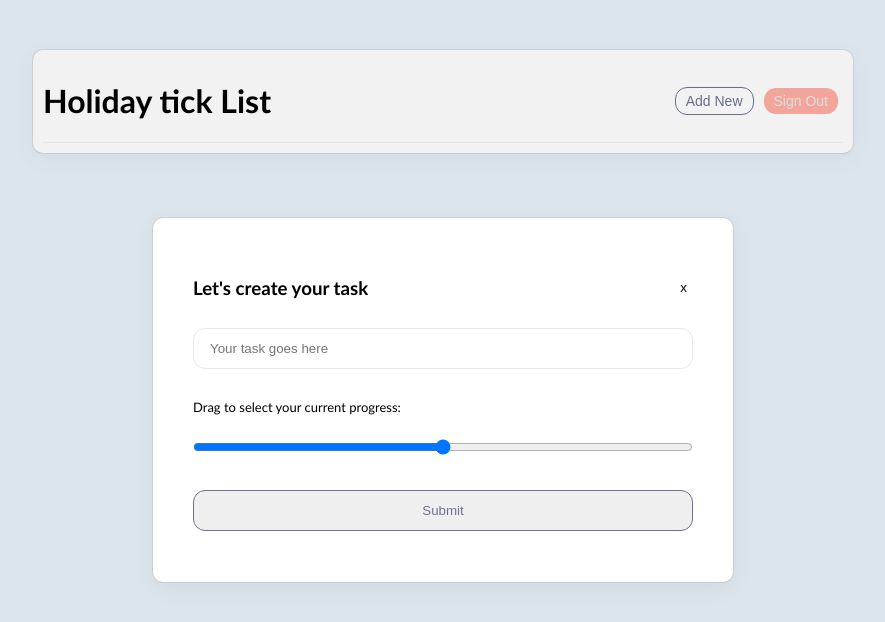
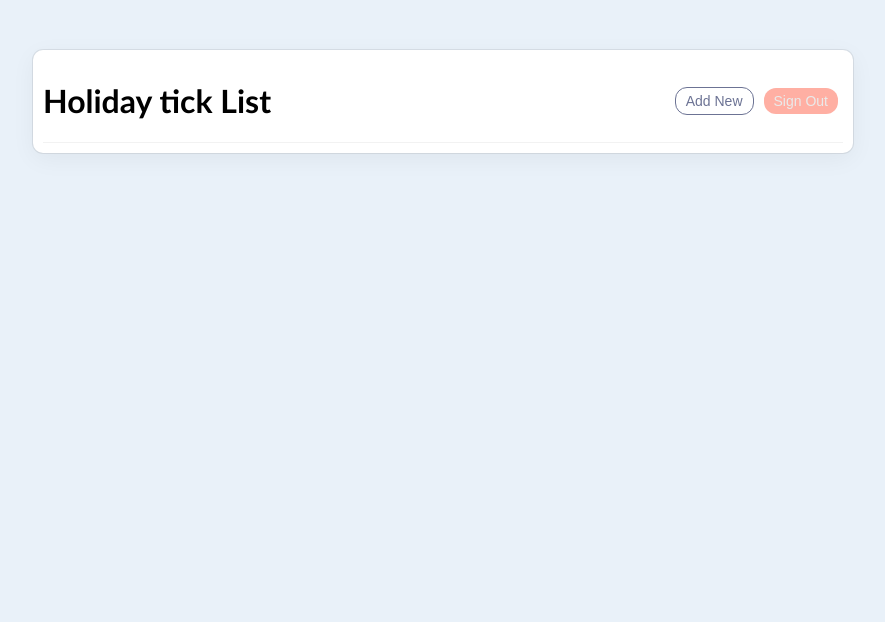
Before and after one commit to Zym0tic/postgreSQL-react-todo, a React (Create React App) app in the folder client/: page / in a window 1280 px wide. Shown: the top 622 px of the page, without its empty margins (197-1082 px from the left). Built offline with nearby package versions, Linux system fonts and the light colour scheme; the HTML template or start-up script is replaced by a standard one.

Commit message:
use state for opening and closing modal with create

```diff
--- a/client/src/components/ListHeader.js
+++ b/client/src/components/ListHeader.js
@@ -1,7 +1,8 @@
-import React from 'react'
+import React, { useState } from 'react'
 import Modal from './Modal'
 
 function ListHeader({ listName }) {
+  const [showModal, setShowModal] = useState(false)
 
 const signOut = () => {
   console.log('sign out')
@@ -11,10 +12,10 @@ const signOut = () => {
     <div className='list-header'>
       <h1>{listName}</h1>
       <div className='button-container'>
-        <button className='create'>Add New</button>
+        <button className='create' onClick={() => setShowModal(true)}>Add New</button>
         <button className='signout' onClick={signOut}>Sign Out</button>
       </div>
-      <Modal />
+      {showModal && <Modal mode ={'create'} setShowModal={setShowModal} />}
       </div>
   )
 }
--- a/client/src/components/ListItem.js
+++ b/client/src/components/ListItem.js
@@ -1,6 +1,6 @@
 import React from "react";
 import TickIcon from './TickIcon'
-import ProgressBar from './ProgressBar'
+// import ProgressBar from './ProgressBar'
 
 function ListItem({ task }) {
   return (
--- a/client/src/components/Modal.js
+++ b/client/src/components/Modal.js
@@ -1,7 +1,6 @@
 import { useState } from "react"
 
-function Modal() {
-  const mode = 'create'
+function Modal({mode, setShowModal}) {
   const editMode = mode ==="edit" ? true : false
 
   const [data, setData] = useState({
@@ -28,7 +27,7 @@ const handleChange = (e) => {
       <div className='modal'>
         <div className='form-title-container'>
           <h3>Let's {mode} your task</h3>
-          <button>x</button>
+          <button onClick={() => setShowModal(false)}>x</button>
         </div>
 
         <form>
--- a/client/src/index.css
+++ b/client/src/index.css
@@ -129,7 +129,7 @@ input {
   top: 0;
   width: 100vw;
   height: 100vh;
-  background-color: rgba(0, 0, 0, 0.05);
+  background-color: rgba(0, 0, 0, 0.05) !important;
   display: flex;
   justify-content: center;
   align-items: center;
```
